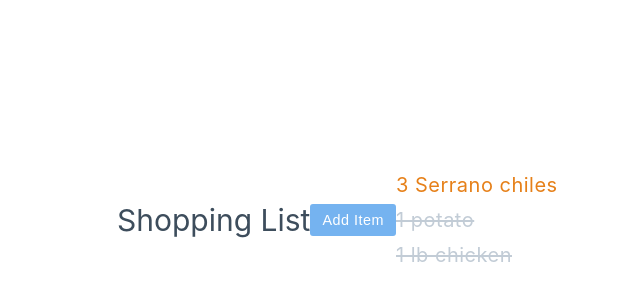
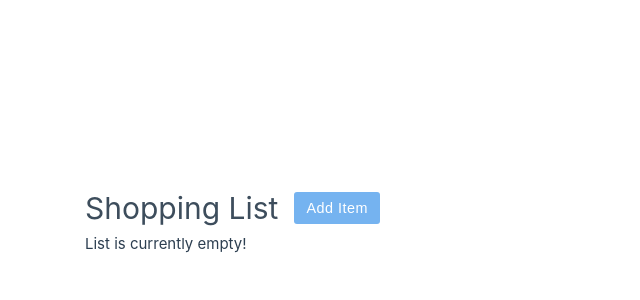
Before and after one commit to becathey/shopping-list-vue, a Vue app: page / in a window 1280 px wide. Shown: the part 180-480 px from the top of the page, without its empty margins (244-884 px from the left). Built offline with nearby package versions, Linux system fonts and the light colour scheme.

Commit message:
Adjust spacing between elements

```diff
--- a/src/App.vue
+++ b/src/App.vue
@@ -2,9 +2,9 @@
 import {ref, computed} from 'vue'
 const header = ref('Shopping List')
 const items = ref([
-  {id: 1, label: "1 lb chicken", purchased: true, highPriority: false},
-  {id: 2, label: "1 potato", purchased: true, highPriority: false},
-  {id: 3, label: "3 Serrano chiles", purchased: false, highPriority: true}
+  // {id: 1, label: "1 lb chicken", purchased: true, highPriority: false},
+  // {id: 2, label: "1 potato", purchased: true, highPriority: false},
+  // {id: 3, label: "3 Serrano chiles", purchased: false, highPriority: true}
 ])
 const reversedItems = computed(() => [...items.value].reverse())
 const newItem = ref("")
@@ -40,10 +40,11 @@ const togglePurchased = (item) => {
     class="add-item-form"
     @submit.prevent="saveItem"
   >
-  <input
-  v-model.trim="newItem"
-  type="text"
-  placeholder="Add an item">
+    <input
+      v-model.trim="newItem"
+      type="text"
+      placeholder="Add an item"
+    >
     <label>
       <input type="checkbox" v-model="newItemHighPriority">
       High Priority
@@ -52,6 +53,7 @@ const togglePurchased = (item) => {
       :disabled="newItem.length < 5"
       class="btn btn-primary">Save Item</button>
   </form>
+
   <ul>
     <li
       v-for="(item, /* index */) in reversedItems"
@@ -60,7 +62,7 @@ const togglePurchased = (item) => {
       :class="{strikeout: item.purchased, priority: item.highPriority}"
     >{{item.label}}</li>
   </ul>
-  <p v-if="!items.length">Nothing to see here!</p>
+  <p v-if="!items.length">List is currently empty!</p>
 </template>
 
 <style>
@@ -95,7 +97,7 @@ li:hover {
 .btn {
   border: none;
   border-radius: 3px;
-  margin: auto 0;
+  margin: auto 1rem;
   padding: 0.5rem 0.75rem;
   flex-shrink: 0;
   cursor: pointer;
@@ -133,6 +135,9 @@ li:hover {
   font-size: 1rem;
   letter-spacing: 0.5px;
 }
+input[type="text"] {
+  margin-right: 1rem;
+}
 input[type="checkbox"] {
   display: inline !important;
   width: auto;
```
